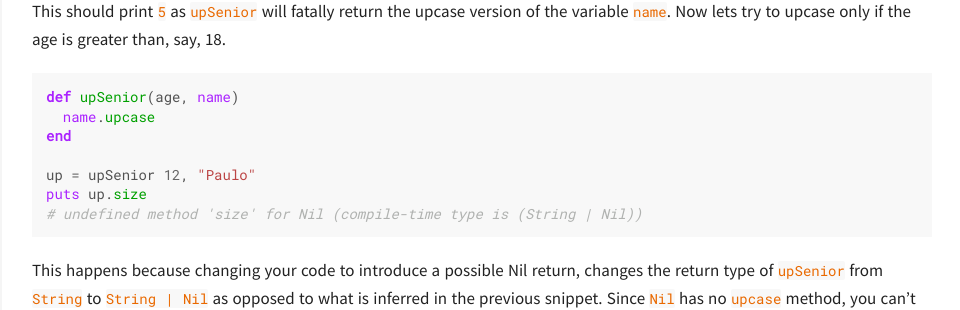
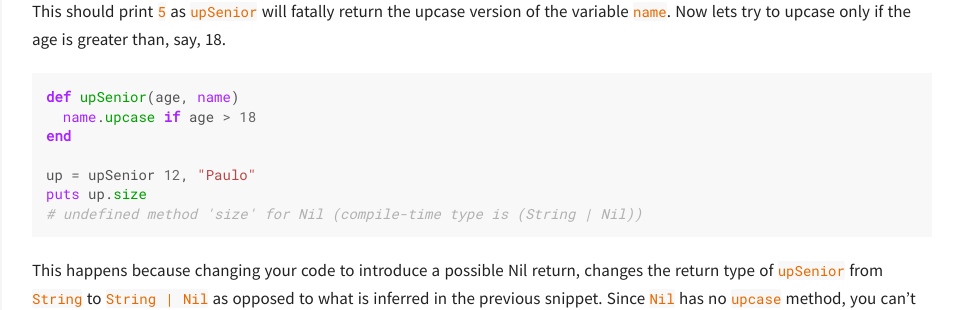
Before and after one commit to paulosuzart/paulosuzart.github.io, a Jekyll site: the page built from _posts/2018-04-19-exploring-optional-types-in-java8.md, in a window 1280 px wide. Shown: the part 1031-1341 px from the top of the page, without its empty margins (318-1278 px from the left). Built offline with Jekyll 4.4.1, drawn with Linux system fonts in a browser that asks for light colours; comment, search, counter and statistics services are not loaded.

Commit message:
Fixed crytal snippet

````diff
--- a/_posts/2018-04-19-exploring-optional-types-in-java8.md
+++ b/_posts/2018-04-19-exploring-optional-types-in-java8.md
@@ -36,7 +36,7 @@ This should print `5` as `upSenior` will fatally return the upcase version of th
 
 ```ruby
 def upSenior(age, name)
-  name.upcase
+  name.upcase if age > 18
 end
 
 up = upSenior 12, "Paulo"
````
